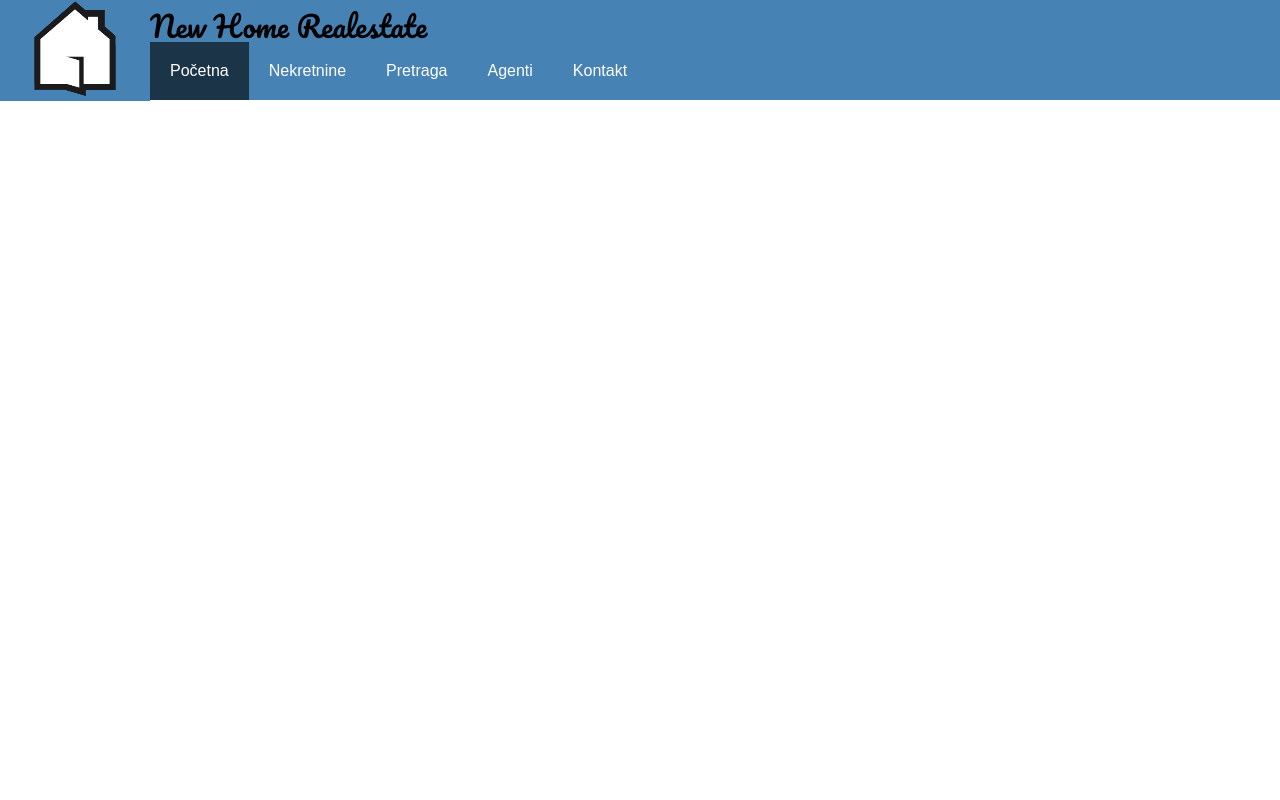
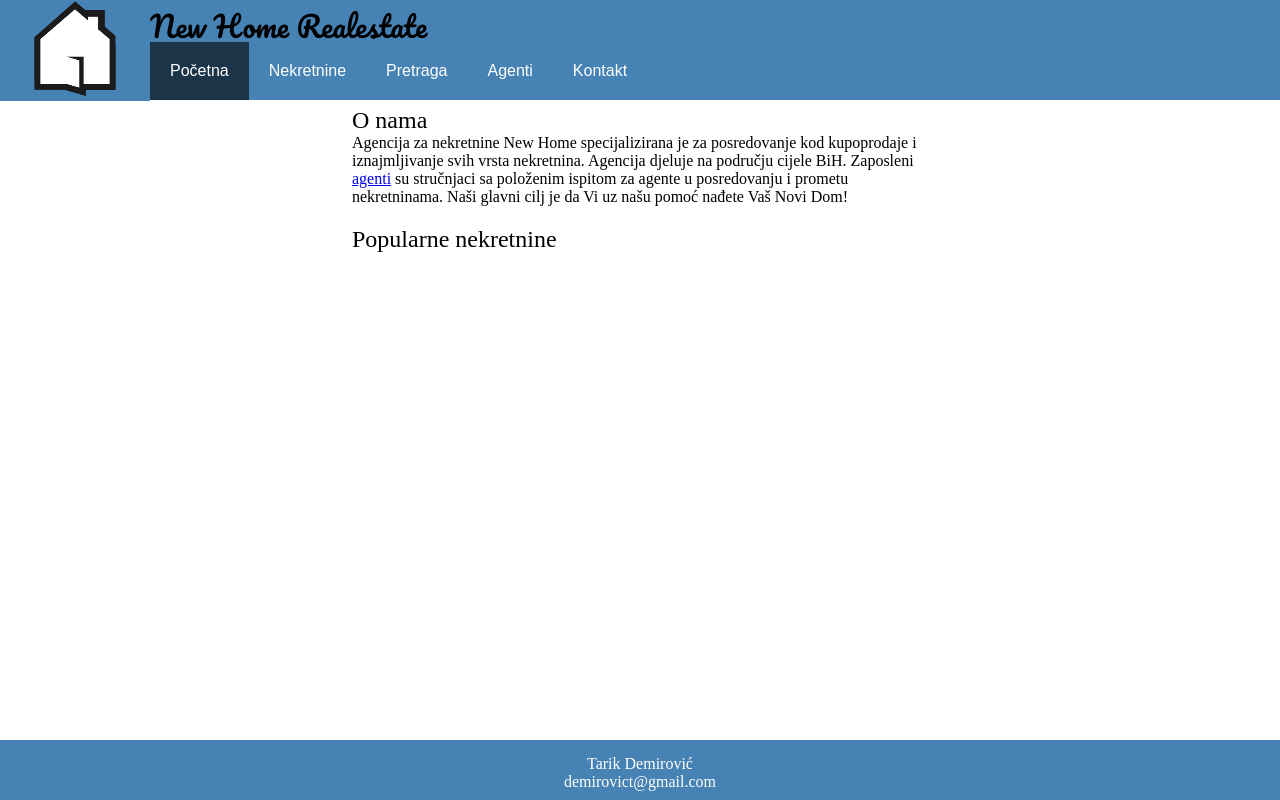
Before and after one commit to WebTehnologijeETF/NewHomeNekretnine, a PHP site: page / in a window 1280 px wide. Run offline with PHP 8.4, Linux system fonts and the light colour scheme; some web fonts are replaced.

Commit message:
Footer, content

```diff
--- a/index.html
+++ b/index.html
@@ -12,11 +12,13 @@
 <body>
 <header>
 		<div id="logo">
-			<img class="logo" src="resources/logo.png" alt="Logo">
+			<a href="pocetna">
+				<img class="logo" src="resources/logo.png" alt="Logo">
+			</a>
 		</div>
 
 		<div id="header">
-			<h3>	New Home Realestate</h3>
+			<h3 id="logo">New Home Realestate</h3>
 		</div>
 
 		<nav>
@@ -28,7 +30,27 @@
 				<li><a href="url">Kontakt</a></li>
 			</ul>
 		</nav>
-<header>
+</header>
+
+<section>
+	<h2>O nama</h2>
+	<p>Agencija za nekretnine <i>New Home</i> specijalizirana je za posredovanje kod kupoprodaje i iznajmljivanje svih
+	 vrsta nekretnina. Agencija djeluje na području cijele BiH. Zaposleni <a href="agenti">agenti</a> su stručnjaci
+	 sa položenim ispitom za agente u posredovanju i prometu nekretninama. Naši glavni cilj je da Vi uz našu pomoć
+	 nađete Vaš Novi Dom!</p>
+</section>
+
+<div class="nekretnine">
+	<h2>Popularne nekretnine</h2>
+	<article>
+		<h3></h3>
+	</article>
+</div>
+
+<footer>
+	<p class="footer">Tarik Demirović</p>
+	<p class="footer">demirovict@gmail.com</p>
+</footer>
 </body>
 
 </html>
--- a/styles.css
+++ b/styles.css
@@ -19,6 +19,13 @@ time, mark, audio, video {
 	vertical-align: baseline;
 }
 
+nav {
+	height: 50px;
+}
+
+header {
+	height: 97px;
+}
 
 nav ul#menu {
 	position: fixed;
@@ -28,6 +35,7 @@ nav ul#menu {
 	margin: 0px;
 	width: 100%;
 	background-color: SteelBlue;
+	z-index: 1;
 }
 
 nav ul#menu li {
@@ -58,15 +66,57 @@ img.logo {
 	height: 97px;
 }
 
-#logo {
-	right: 50px;
+div#logo {
+	position: fixed;
 	float:left;
 	background-color: SteelBlue;
 	padding: 0;
+	z-index: 1;
 }
 
-h3 {
+h3#logo {
+	z-index: 1;
+	left: 150px;
+	position: fixed;
+	width: 100%;
 	font-family: 'Pacifico', cursive;
 	font-size: 180%;
 	background-color: SteelBlue;
 }
+
+section {
+	top: 100px;
+	width: 45%;
+	margin-left: auto;
+	margin-right: auto;
+	padding: 10px;
+	text-align: left;
+}
+
+div.nekretnine {
+	width: 45%;
+	margin-left: auto;
+	margin-right: auto;
+	padding: 10px;
+	text-align: left;
+}
+
+h2 {
+	font-size: 150%;
+}
+
+footer {
+	position: fixed;
+	bottom: 0px;
+	height: 60px;
+	width: 100%;
+	background-color: SteelBlue;
+	z-index: 0;
+}
+
+p.footer {
+	position: relative;
+	color: white;
+	text-align: center;
+	top: 15px;
+}
```
